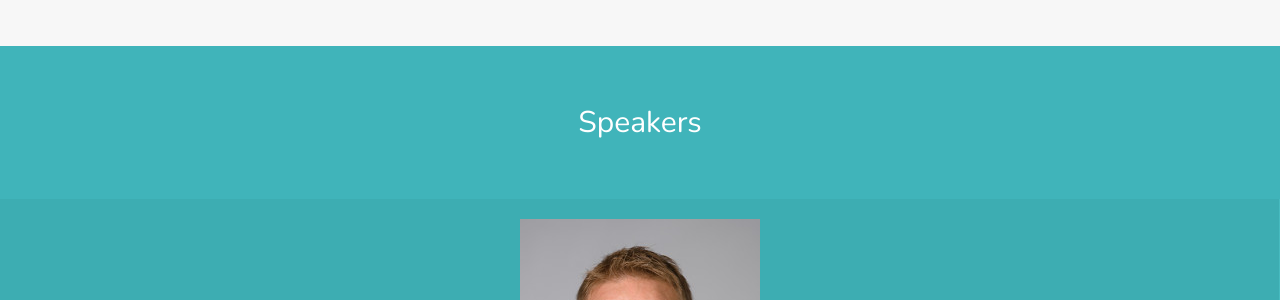
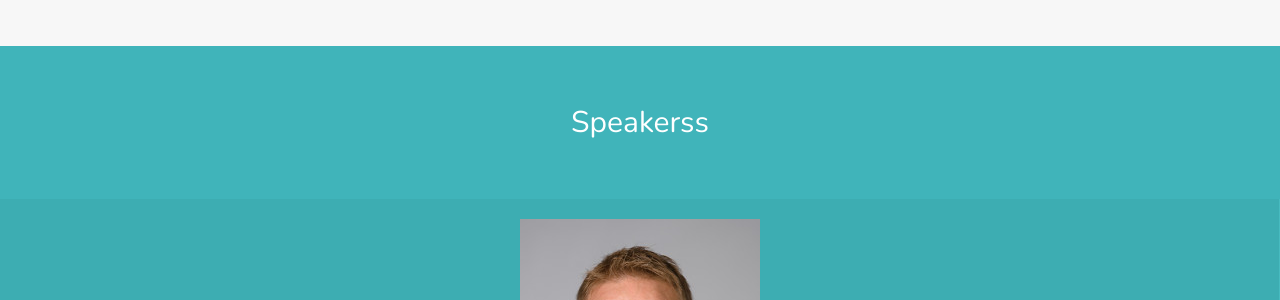
Before and after one commit to michbur/wroclaw-biofilm-symposium, a Jekyll site: the page built from index.html, in a window 1280 px wide and 900 px high, scrolled down 1779 px. Shown: the part 158-458 px from the top of the window. Built offline with Jekyll 4.4.1, drawn with Linux system fonts in a browser that asks for light colours; nearby versions of some CDN libraries; library files that are not in the unit come from our copies.

Commit message:
adding s

```diff
--- a/index.html
+++ b/index.html
@@ -117,7 +117,7 @@ layout: default
 
 <!-- Start Our team -->
 <div id="speakers" class="team">
-    <h2 class="section-title">Speakers</h2>
+    <h2 class="section-title">Speakerss</h2>
     <div id="owl-carousel owl-theme">
     {% for member in site.data.team %}
         <div class="expandable-box">
```
